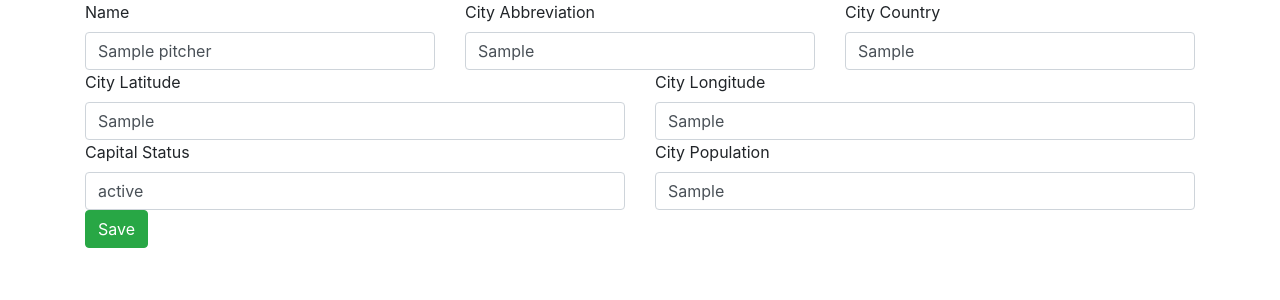
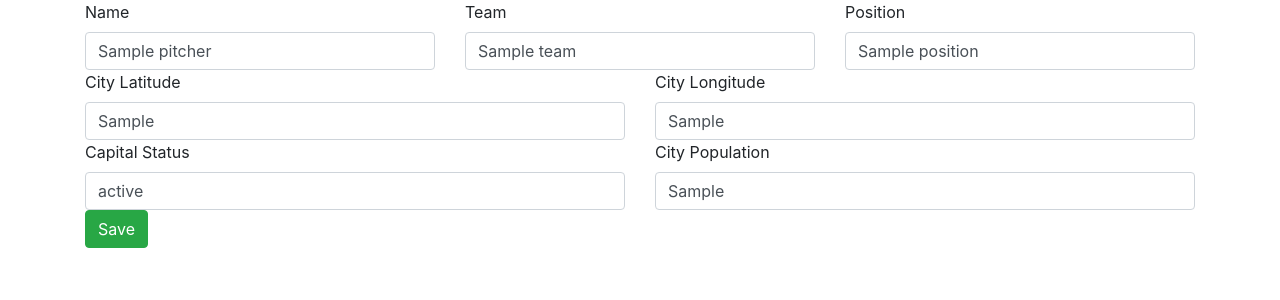
Before and after one commit to rpr325/WebAppAlpha, a Flask app: template app/templates/edit.html in a window 1280 px wide. Shown: the part 56-356 px from the top of the page. Run offline with Flask 2, Linux system fonts and the light colour scheme; the template is opened without the code that fills it: most values are stand-ins (such as "Sample title", 1, 10 or a date in 2020); some libraries are stand-ins or nearby versions.

Commit message:
Feature: Modify project HTML files.

```diff
--- a/app/templates/edit.html
+++ b/app/templates/edit.html
@@ -7,13 +7,12 @@
             <input id="Name" type="text" class="form-control" placeholder="Name" name="Name" value="{{pitcher.Name}}">
         </div>
         <div class="col">
-            <label for="fldAbbreviation">City Abbreviation</label>
-            <input id="fldAbbreviation" type="text" class="form-control" placeholder="City Abbreviation"
-                   name="fldAbbreviation" value="{{city.fldAbbreviation}}">
+            <label for="Team">Team</label>
+            <input id="Team" type="text" class="form-control" placeholder="Team" name="Team" value="{{pitcher.Team}}">
         </div>
         <div class="col">
-            <label for="fldCountry">City Country</label>
-            <input id="fldCountry" type="text" class="form-control" placeholder="City Country" name="fldCountry" value="{{city.fldCountry}}">
+            <label for="Position">Position</label>
+            <input id="Position" type="text" class="form-control" placeholder="Position" name="Position" value="{{pitcher.Position}}">
         </div>
     </div>
 
--- a/app/templates/index.html
+++ b/app/templates/index.html
@@ -17,8 +17,8 @@
         <td><a href="view/{{ pitcher.id }}">{{ pitcher.Name }}</a></td>
         <td>{{ pitcher.Team }}</td>
         <td>{{ pitcher.Position }}</td>
-        <td>{{ pitcher.Height_in }}</td>
-        <td>{{ pitcher.Weight_lb }}</td>
+        <td>{{ pitcher.Height (in) }}</td>
+        <td>{{ pitcher.Weight (lb) }}</td>
         <td>{{ pitcher.Age }}</td>
     </tr>
     {% endfor %}
--- a/app/templates/layout.html
+++ b/app/templates/layout.html
@@ -14,7 +14,7 @@
 {% if user %}
     <title>Welcome to {{ user.username }} site</title>
     {% else %}
-    <title>Welcome to My Site!</title>
+    <title>{{ user.username }}</title>
     {% endif %}
 <head>
  <body>
```
